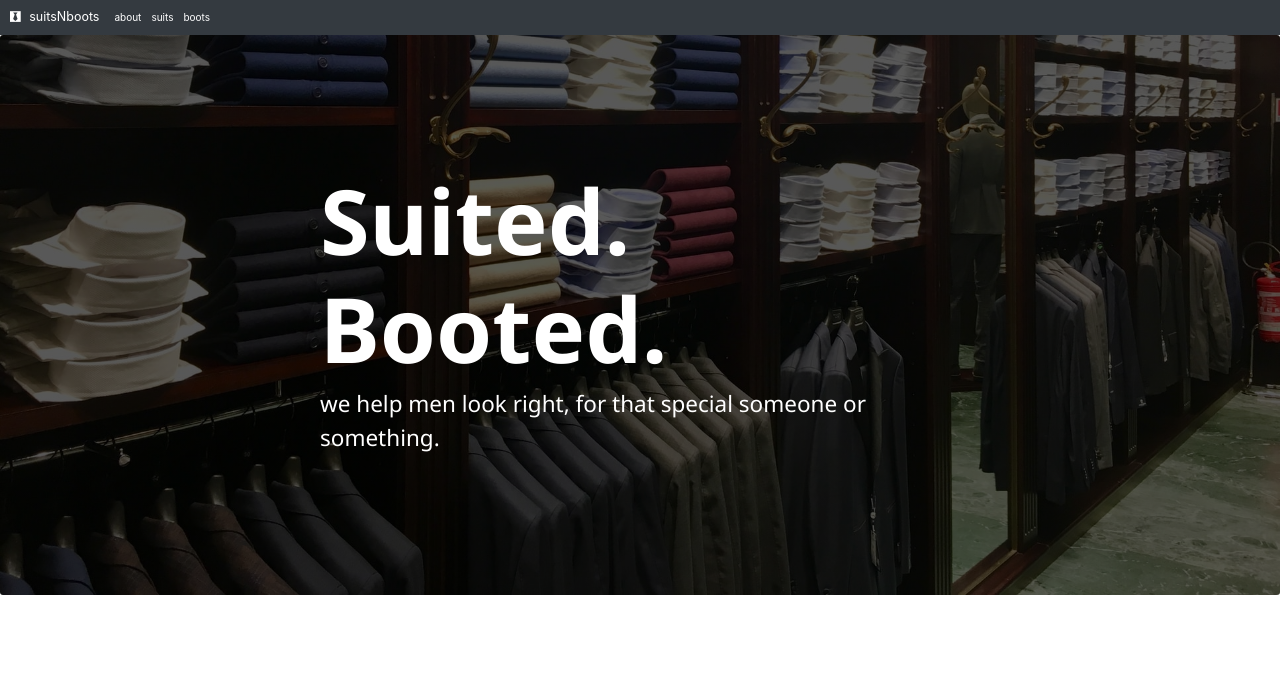
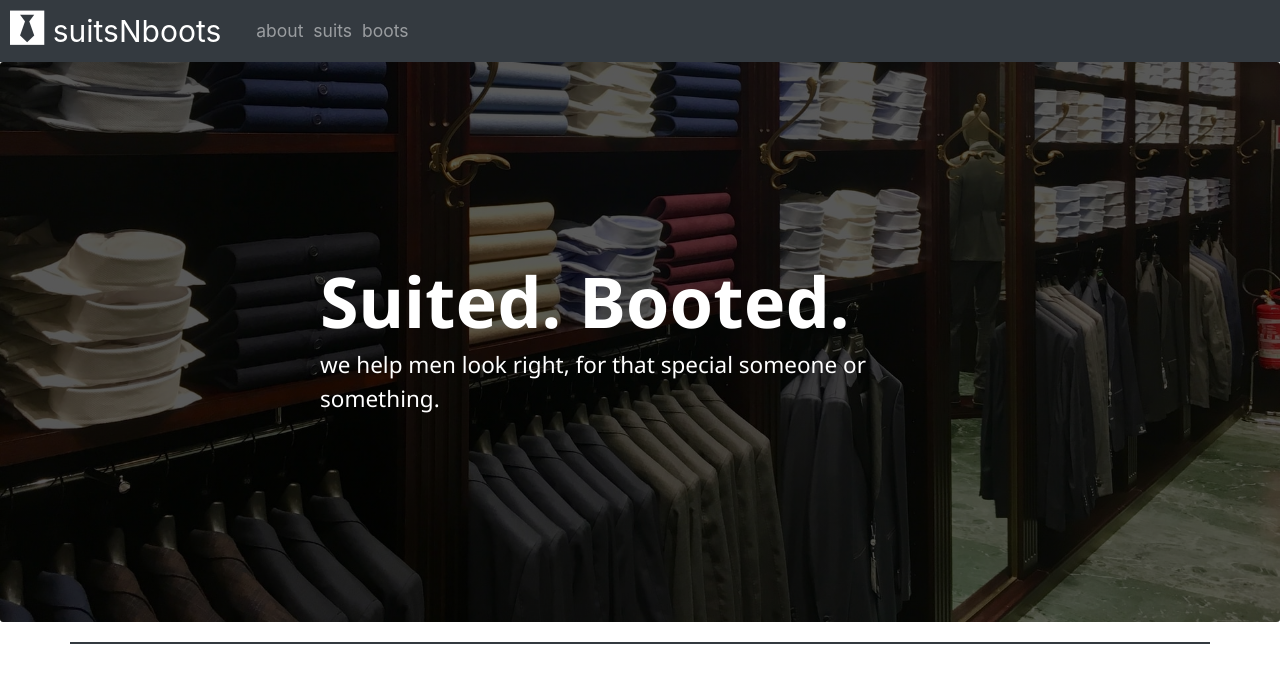
Before and after one commit to Sanjeev-Chadeesingh/suitedBooted, a website: page index.html in a window 1280 px wide. Drawn offline with nearby package versions, Linux system fonts and the light colour scheme; a web font is replaced by a local one.

Commit message:
header finished

```diff
--- a/index.html
+++ b/index.html
@@ -12,20 +12,20 @@
 <body>
 
     <nav class="navbar navbar-expand-md navbar-dark bg-dark">
-        <a class="navbar-brand" href="#"><span><i class="fa fa-black-tie big mr-2" aria-hidden="true"></i></span> suitsNboots</a>
+        <a class="navbar-brand mr-5" href="#"><span><i class="fa fa-black-tie big" aria-hidden="true"></i></span> suitsNboots</a>
         <button class="navbar-toggler" type="button" data-toggle="collapse" data-target="#navbarSupportedContent" aria-controls="navbarSupportedContent" aria-expanded="false" aria-label="Toggle navigation">
           <span class="navbar-toggler-icon"></span>
         </button>
 
         <div class="collapse navbar-collapse" id="navbarSupportedContent">
           <ul class="navbar-nav mr-auto">
-            <li class="nav-item active">
+            <li class="nav-item item-link">
                 <a class="nav-link" href="#">about</a>
             </li>
-            <li class="nav-item active">
+            <li class="nav-item item-link">
                 <a class="nav-link" href="#">suits</a>
             </li>
-            <li class="nav-item active">
+            <li class="nav-item item-link">
                 <a class="nav-link" href="#">boots</a>
             </li>
           </ul>
@@ -40,7 +40,16 @@
       </div>
 
     <div class="container">
+      <section class="suits">
+        <div class="row border border-dark">
+          <div class="col-6">
 
+          </div>
+          <div class="col-6">
+
+          </div>
+        </div>
+      </section>
     </div>
 
 
--- a/sass/layouts/_header.scss
+++ b/sass/layouts/_header.scss
@@ -1,3 +1,18 @@
+nav {
+    .navbar-brand {
+        font-size: 3rem;
+
+        .big {
+            font-size: 4rem;
+        }
+    }
+
+    .item-link {
+        font-size: 1.75rem !important;
+    }
+}
+
+
 .jumbotron {
     background-image: linear-gradient(rgba($color-black, .65), rgba($color-black, .65)), url(../../img/header-image.jpg);
     background-size: cover;
@@ -15,7 +30,7 @@
         font-family: $font-primary;
 
         &--header {
-            font-size: 9rem;
+            font-size: 7rem;
             font-weight: 700;
         }
 
```
Also changed, not shown: css/style.css, img/suit-image.jpg (added).
